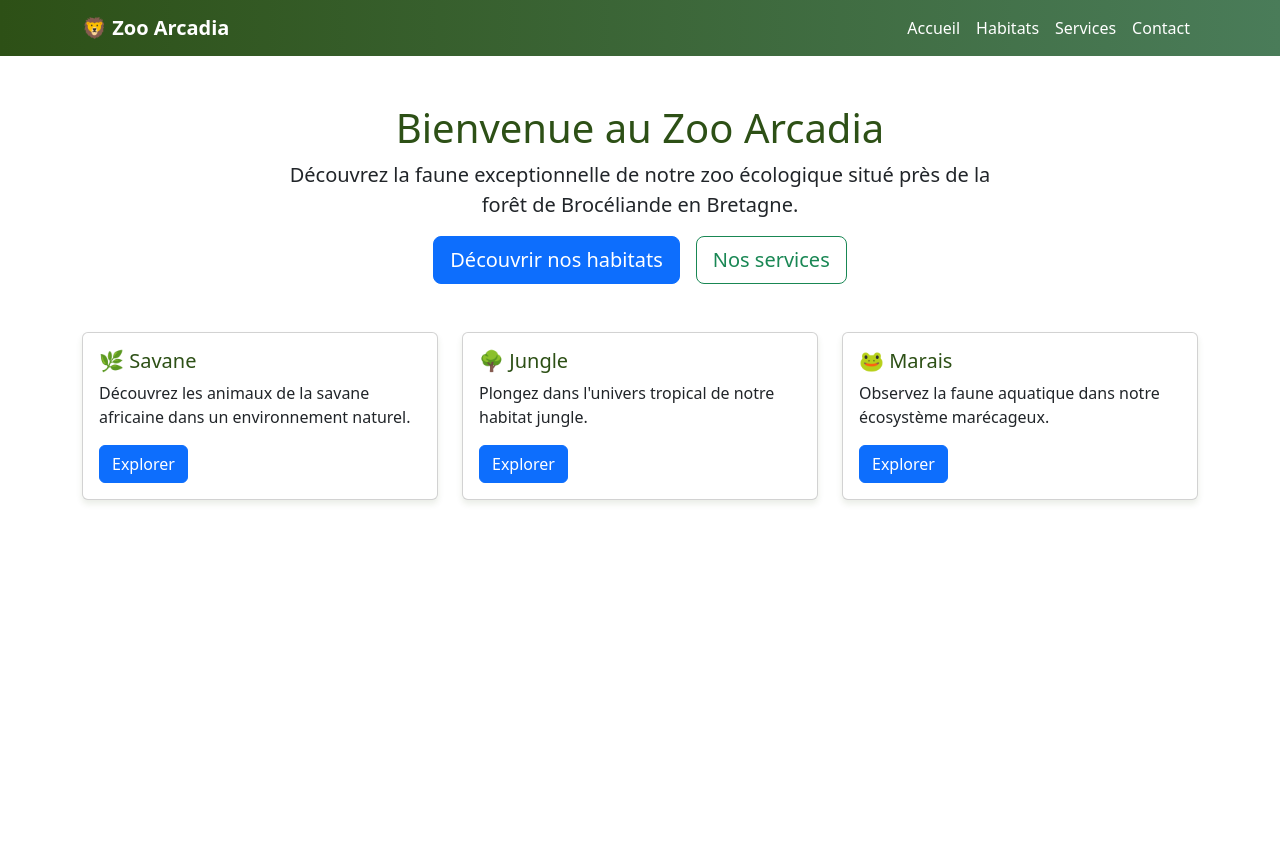
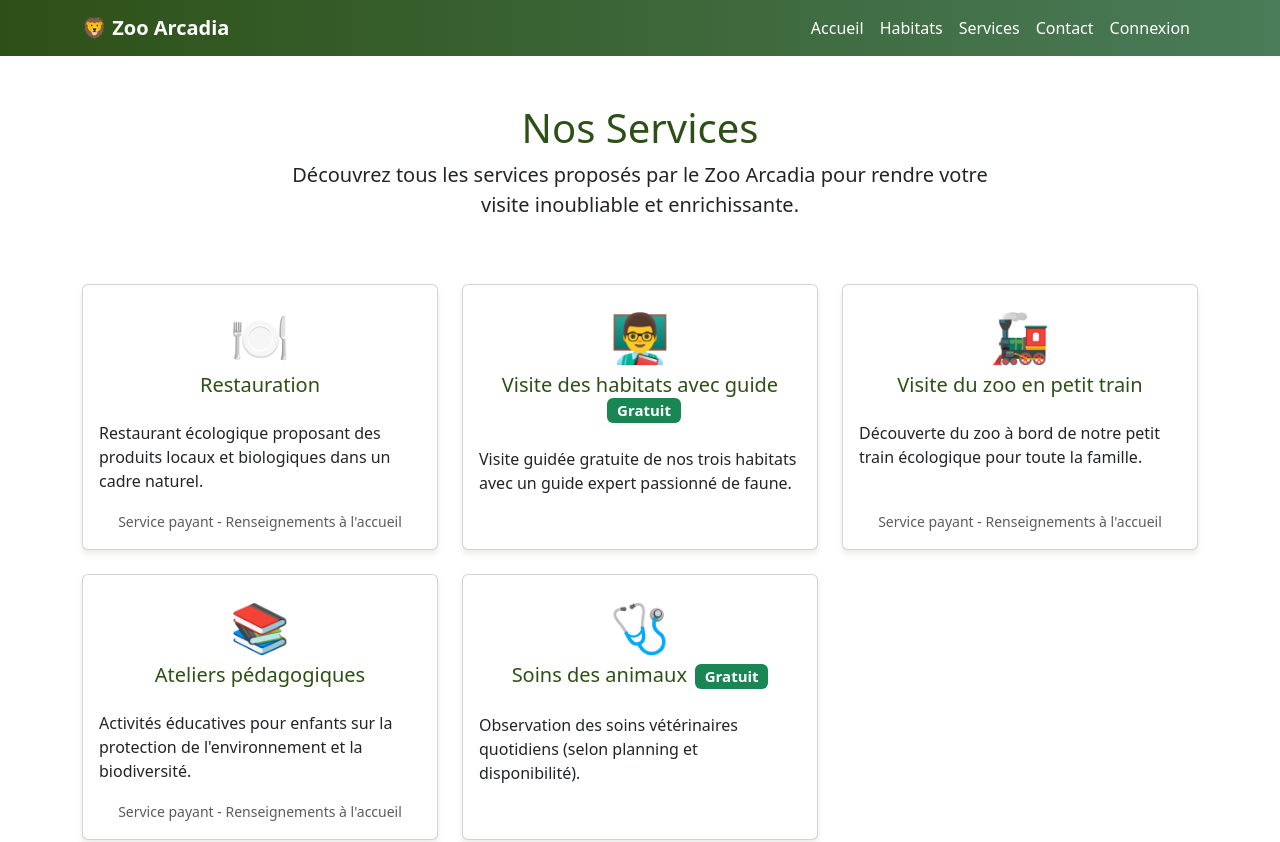
Before and after one commit to Agellid03/zoo-arcadia-ecf, a React (Create React App) app in the folder frontend/: page /services in a window 1280 px wide. Shown: the top 842 px of the page. Before the commit the page ends 800 px from the top, so only its background shows below. Built offline with nearby package versions, Linux system fonts and the light colour scheme.

Commit message:
feat: routing React Router + navigation + page de base

```diff
--- a/frontend/src/App.js
+++ b/frontend/src/App.js
@@ -1,108 +1,25 @@
 import React from 'react';
-import {
-  Container,
-  Navbar,
-  Nav,
-  Card,
-  Button,
-  Row,
-  Col,
-} from 'react-bootstrap';
+import { BrowserRouter as Router, Routes, Route } from 'react-router-dom';
 
-function App() {
+import Header from './components/Header';
+import Accueil from './pages/Accueil';
+import Habitats from './pages/Habitats';
+import Services from './pages/Services';
+import Contact from './pages/Contact';
+const App = () => {
   return (
     <div className="App">
-      {/* Navigation */}
-      <Navbar expand="lg" className="navbar-zoo">
-        <Container>
-          <Navbar.Brand href="#" className="text-white fw-bold">
-            🦁 Zoo Arcadia
-          </Navbar.Brand>
-          <Navbar.Toggle aria-controls="basic-navbar-nav" />
-          <Navbar.Collapse id="basic-navbar-nav">
-            <Nav className="ms-auto">
-              <Nav.Link href="#" className="text-white">
-                Accueil
-              </Nav.Link>
-              <Nav.Link href="#" className="text-white">
-                Habitats
-              </Nav.Link>
-              <Nav.Link href="#" className="text-white">
-                Services
-              </Nav.Link>
-              <Nav.Link href="#" className="text-white">
-                Contact
-              </Nav.Link>
-            </Nav>
-          </Navbar.Collapse>
-        </Container>
-      </Navbar>
-
-      {/* Contenu principal */}
-      <Container className="mt-5">
-        <Row>
-          <Col md={8} className="mx-auto text-center">
-            <h1 style={{ color: 'var(--zoo-primary)' }}>
-              Bienvenue au Zoo Arcadia
-            </h1>
-            <p className="lead">
-              Découvrez la faune exceptionnelle de notre zoo écologique situé
-              près de la forêt de Brocéliande en Bretagne.
-            </p>
-            <Button className="btn-zoo btn-lg me-3">
-              Découvrir nos habitats
-            </Button>
-            <Button variant="outline-success" size="lg">
-              Nos services
-            </Button>
-          </Col>
-        </Row>
-
-        <Row className="mt-5">
-          <Col md={4}>
-            <Card className="card-zoo">
-              <Card.Body>
-                <Card.Title style={{ color: 'var(--zoo-primary)' }}>
-                  🌿 Savane
-                </Card.Title>
-                <Card.Text>
-                  Découvrez les animaux de la savane africaine dans un
-                  environnement naturel.
-                </Card.Text>
-                <Button className="btn-zoo">Explorer</Button>
-              </Card.Body>
-            </Card>
-          </Col>
-          <Col md={4}>
-            <Card className="card-zoo">
-              <Card.Body>
-                <Card.Title style={{ color: 'var(--zoo-primary)' }}>
-                  🌳 Jungle
-                </Card.Title>
-                <Card.Text>
-                  Plongez dans l'univers tropical de notre habitat jungle.
-                </Card.Text>
-                <Button className="btn-zoo">Explorer</Button>
-              </Card.Body>
-            </Card>
-          </Col>
-          <Col md={4}>
-            <Card className="card-zoo">
-              <Card.Body>
-                <Card.Title style={{ color: 'var(--zoo-primary)' }}>
-                  🐸 Marais
-                </Card.Title>
-                <Card.Text>
-                  Observez la faune aquatique dans notre écosystème marécageux.
-                </Card.Text>
-                <Button className="btn-zoo">Explorer</Button>
-              </Card.Body>
-            </Card>
-          </Col>
-        </Row>
-      </Container>
+      <Router>
+        <Header />
+        <Routes>
+          <Route path="/" element={<Accueil />} />
+          <Route path="/habitats" element={<Habitats />} />
+          <Route path="/services" element={<Services />} />
+          <Route path="/contact" element={<Contact />} />
+        </Routes>
+      </Router>
     </div>
   );
-}
+};
 
 export default App;
--- /dev/null
+++ b/frontend/src/components/Header.jsx
@@ -0,0 +1,39 @@
+import React from 'react';
+import { Navbar, Nav, Container } from 'react-bootstrap';
+import { Link } from 'react-router-dom';
+
+const Header = () => {
+  return (
+    <Navbar expand="lg" className="navbar-zoo">
+      <Container>
+        <Navbar.Brand as={Link} to="/" className="text-white fw-bold">
+          🦁 Zoo Arcadia
+        </Navbar.Brand>
+
+        <Navbar.Toggle aria-controls="basic-navbar-nav" />
+
+        <Navbar.Collapse id="basic-navbar-nav">
+          <Nav className="ms-auto">
+            <Nav.Link as={Link} to="/" className="text-white">
+              Accueil
+            </Nav.Link>
+            <Nav.Link as={Link} to="/habitats" className="text-white">
+              Habitats
+            </Nav.Link>
+            <Nav.Link as={Link} to="/services" className="text-white">
+              Services
+            </Nav.Link>
+            <Nav.Link as={Link} to="/contact" className="text-white">
+              Contact
+            </Nav.Link>
+            <Nav.Link as={Link} to="/connexion" className="text-white">
+              Connexion
+            </Nav.Link>
+          </Nav>
+        </Navbar.Collapse>
+      </Container>
+    </Navbar>
+  );
+};
+
+export default Header;
--- /dev/null
+++ b/frontend/src/pages/Accueil.jsx
@@ -0,0 +1,11 @@
+import React from 'react';
+
+const Home = () => {
+  return (
+    <div>
+      <h1>Acceuil</h1>
+    </div>
+  );
+};
+
+export default Home;
--- /dev/null
+++ b/frontend/src/pages/Contact.jsx
@@ -0,0 +1,11 @@
+import React from 'react';
+
+const Contacts = () => {
+  return (
+    <div>
+      <h1>Contacts</h1>
+    </div>
+  );
+};
+
+export default Contacts;
--- /dev/null
+++ b/frontend/src/pages/Habitats.jsx
@@ -0,0 +1,12 @@
+import React from 'react';
+
+function Habitats() {
+  return (
+    <div>
+      <h1>Habitats</h1>
+    </div>
+  );
+}
+
+export default Habitats;
+<h1>Habitats</h1>;
--- /dev/null
+++ b/frontend/src/pages/Services.jsx
@@ -0,0 +1,117 @@
+import React from 'react';
+import { Container, Row, Col, Card, Badge } from 'react-bootstrap';
+
+const Services = () => {
+  const services = [
+    {
+      id: 1,
+      nom: 'Restauration',
+      description:
+        'Restaurant écologique proposant des produits locaux et biologiques dans un cadre naturel.',
+      gratuit: false,
+      icone: '🍽️',
+    },
+    {
+      id: 2,
+      nom: 'Visite des habitats avec guide',
+      description:
+        'Visite guidée gratuite de nos trois habitats avec un guide expert passionné de faune.',
+      gratuit: true,
+      icone: '👨‍🏫',
+    },
+    {
+      id: 3,
+      nom: 'Visite du zoo en petit train',
+      description:
+        'Découverte du zoo à bord de notre petit train écologique pour toute la famille.',
+      gratuit: false,
+      icone: '🚂',
+    },
+    {
+      id: 4,
+      nom: 'Ateliers pédagogiques',
+      description:
+        "Activités éducatives pour enfants sur la protection de l'environnement et la biodiversité.",
+      gratuit: false,
+      icone: '📚',
+    },
+    {
+      id: 5,
+      nom: 'Soins des animaux',
+      description:
+        'Observation des soins vétérinaires quotidiens (selon planning et disponibilité).',
+      gratuit: true,
+      icone: '🩺',
+    },
+  ];
+
+  return (
+    <Container className="mt-5">
+      <Row>
+        <Col md={8} className="mx-auto text-center">
+          <h1 style={{ color: 'var(--zoo-primary)' }}>Nos Services</h1>
+          <p className="lead">
+            Découvrez tous les services proposés par le Zoo Arcadia pour rendre
+            votre visite inoubliable et enrichissante.
+          </p>
+        </Col>
+      </Row>
+
+      <Row className="mt-5">
+        {services.map((service) => (
+          <Col md={6} lg={4} key={service.id} className="mb-4">
+            <Card className="card-zoo h-100">
+              <Card.Body className="d-flex flex-column">
+                <div className="text-center mb-3">
+                  <div style={{ fontSize: '3rem' }}>{service.icone}</div>
+                  <Card.Title style={{ color: 'var(--zoo-primary)' }}>
+                    {service.nom}
+
+                    {service.gratuit && (
+                      <Badge bg="success" className="ms-2">
+                        Gratuit
+                      </Badge>
+                    )}
+                  </Card.Title>
+                </div>
+
+                <Card.Text className="flex-grow-1">
+                  {service.description}
+                </Card.Text>
+
+                <div className="text-center mt-auto">
+                  {!service.gratuit && (
+                    <small className="text-muted">
+                      Service payant - Renseignements à l'accueil
+                    </small>
+                  )}
+                </div>
+              </Card.Body>
+            </Card>
+          </Col>
+        ))}
+      </Row>
+
+      {/* INFO HORAIRES */}
+      <Row className="mt-5 mb-5">
+        <Col md={8} className="mx-auto">
+          <Card className="card-zoo" style={{ backgroundColor: '#f8fffe' }}>
+            <Card.Body className="text-center">
+              <h5 style={{ color: 'var(--zoo-primary)' }}>
+                🕒 Horaires d'ouverture
+              </h5>
+              <p className="mb-2">
+                <strong>Tous les jours :</strong> 9h00 - 18h00
+              </p>
+              <p className="mb-0 text-muted">
+                Dernière entrée 1h avant la fermeture
+              </p>
+            </Card.Body>
+          </Card>
+        </Col>
+      </Row>
+    </Container>
+  );
+};
+
+export default Services;
```
